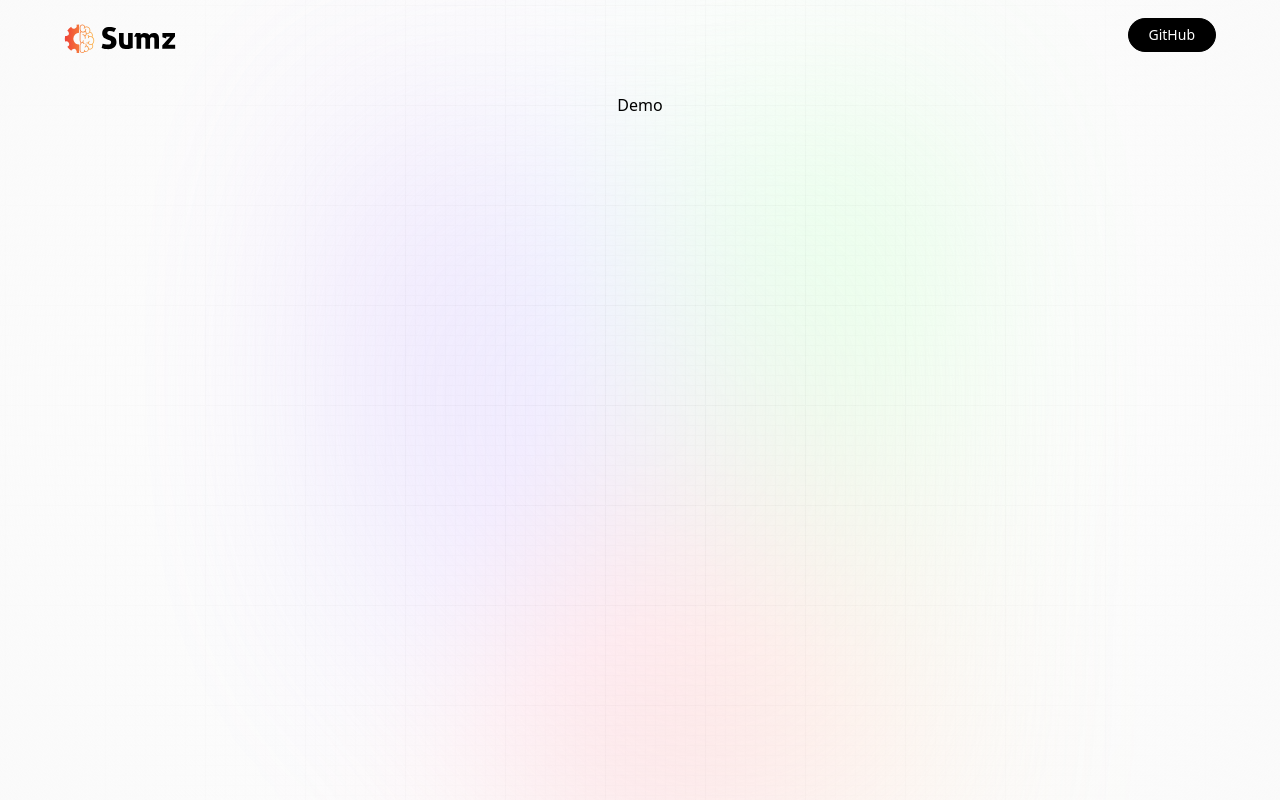
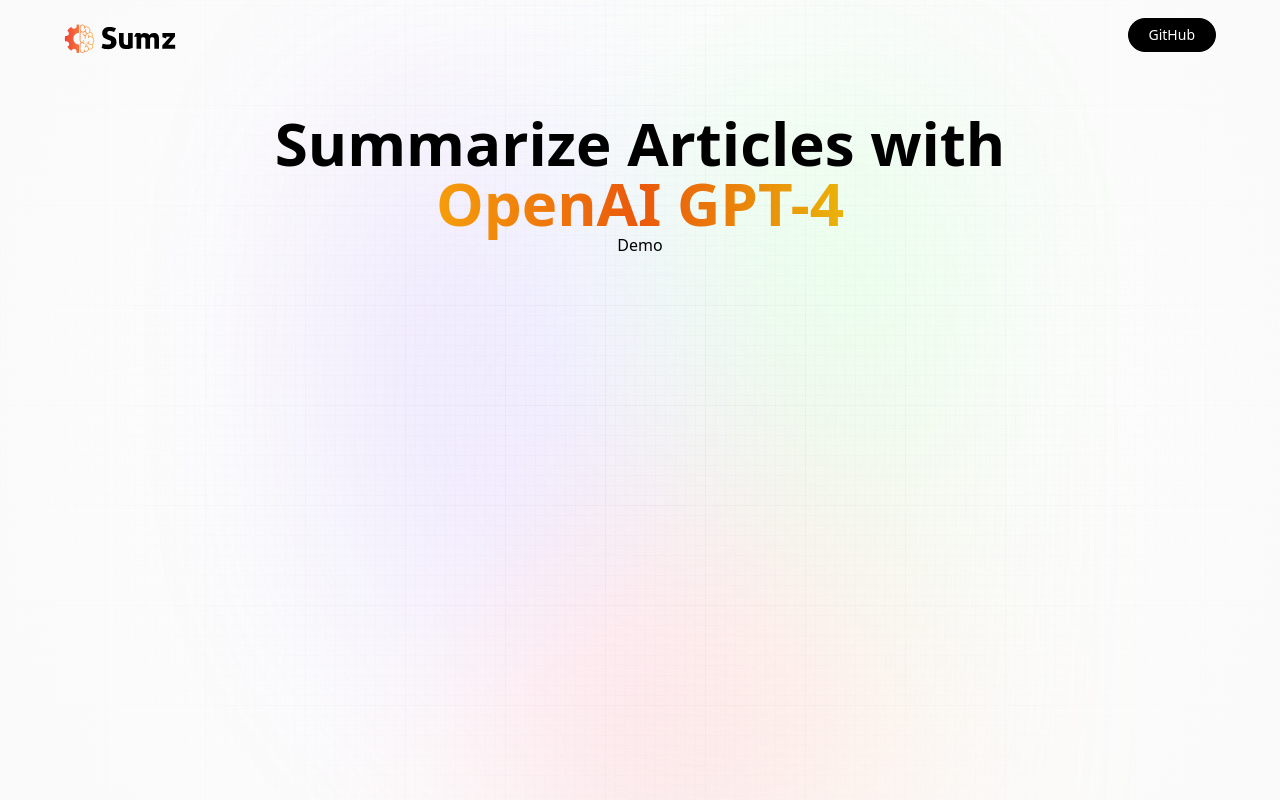
Before and after one commit to ngumartin/AI-Article-Summarizer, a React (Vite) app: page / in a window 1280 px wide. Built offline with nearby package versions, Linux system fonts and the light colour scheme; a web font is replaced by a local one.

Commit message:
Added h1 heading under the navbar on the hero page.

```diff
--- a/src/components/Hero.jsx
+++ b/src/components/Hero.jsx
@@ -13,6 +13,10 @@
                 GitHub
             </button>
         </nav>
+        <h1 className='head_text'>
+            Summarize Articles with <br className='max-md:hidden' />
+            <span className='orange_gradient'>OpenAI GPT-4</span>
+        </h1>
     </header>
     )
 }
```
